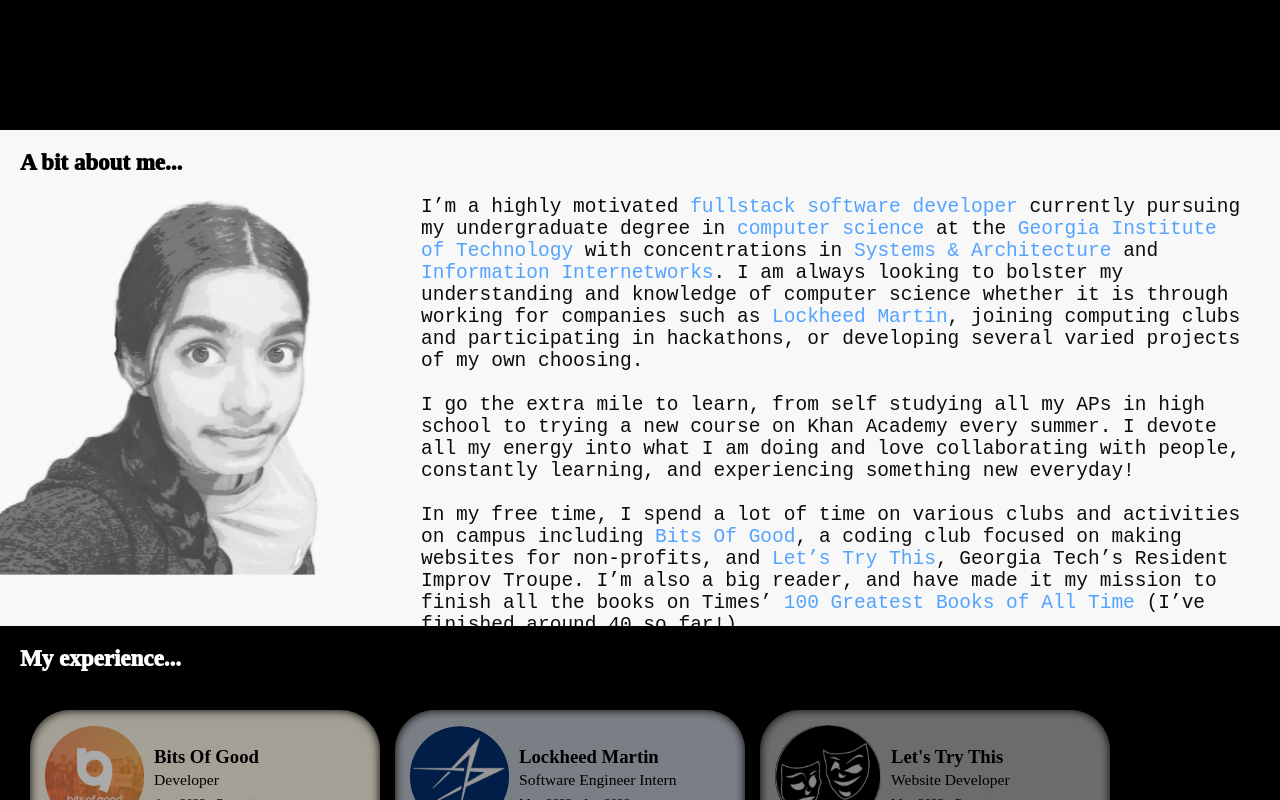
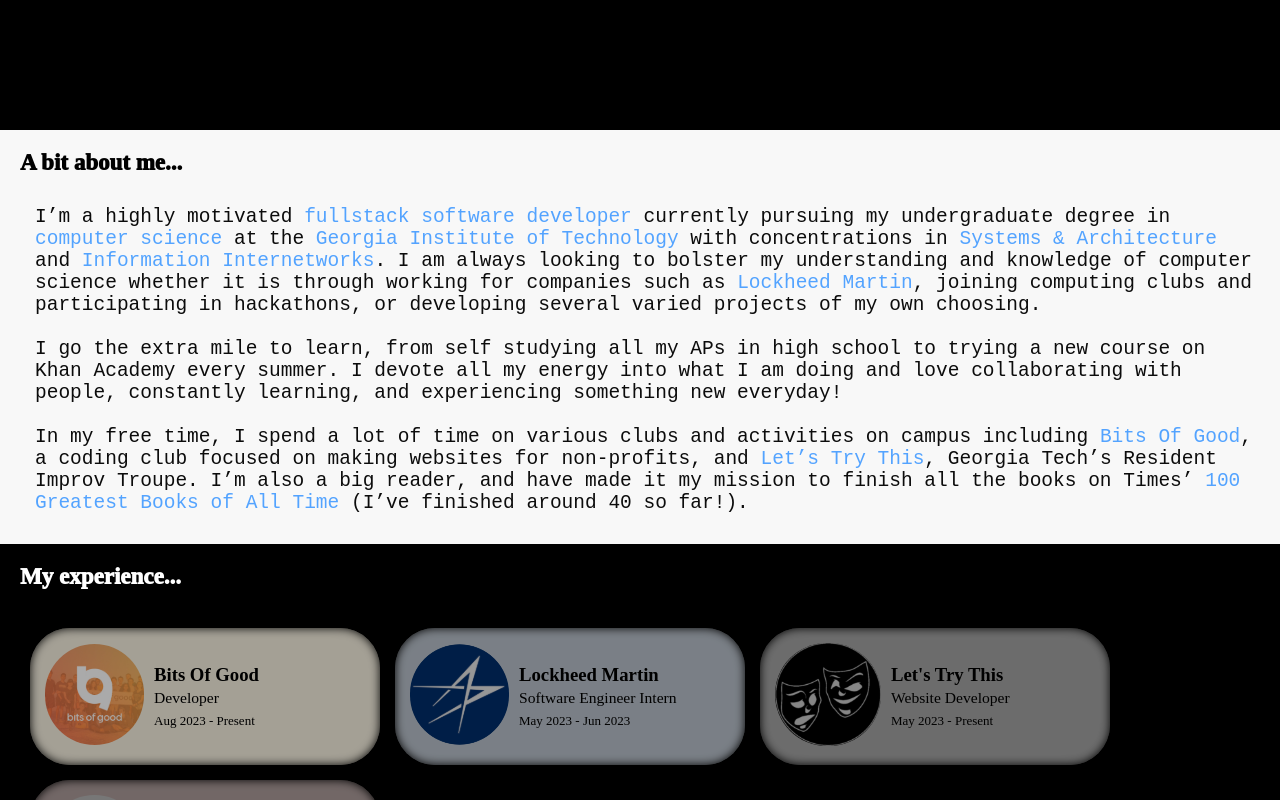
Before and after one commit to uma-anand/personal-website, a Next.js app in the folder personal-website/: page / in a window 1280 px wide. Shown: the part 700-1500 px from the top of the page. Built offline with nearby package versions, Linux system fonts and the light colour scheme.

Commit message:
feat: home screen

```diff
--- a/personal-website/src/app/components/about.js
+++ b/personal-website/src/app/components/about.js
@@ -5,16 +5,7 @@
         <>
             <div className="white-section-container" >
                 <h1 className = "header">A bit about me...</h1>
-                <div className="side-by-side">
-                    <div className="left-side" id = "about-pic">
-                        <Image
-                        src="/image 9.jpg"
-                        width={421}
-                        height={379}
-                        alt="Picture of the author"
-                        />
-                    </div>
-                    <div className="right-side" id = "about-text">
+                    <div id = "about-text">
                         <p>
                         I’m a highly motivated <span className="blue">fullstack software developer</span> currently pursuing my undergraduate degree
                         in <span className="blue">computer science</span> at the <span className="blue">Georgia Institute of Technology</span> with concentrations in
@@ -31,8 +22,8 @@
                         I’m also a big reader, and have made it my mission to finish all the books on Times’ <span className="blue">100 Greatest Books of All Time</span> (I’ve finished around 40 so far!).
                         </p>
                     </div>
+                    <div style={{"clear": "both"}}></div>
                 </div>
-            </div>
         </>
     )
 }
--- a/personal-website/src/app/components/centerHome.js
+++ b/personal-website/src/app/components/centerHome.js
@@ -1,7 +1,7 @@
 export default function CenterHome () {
     return (
         <div className="centerhomescreen">
-            <img className = "homeImage" src = "https://github.com/hak-uma-matata/Bits-of-Good-Take-Home-Assessment/blob/main/uma.jpg?raw=true" />
+            <img className = "homeImage" src = "image 9.jpg" />
             <div className = "container">
                 <div className = "typed-out">
                     <h2>hi, i'm uma.</h2>
--- a/personal-website/src/app/globals.css
+++ b/personal-website/src/app/globals.css
@@ -137,12 +137,13 @@
 }
 
 .white-section-container {
+  width: 100%;
   background-color: #F8F8F8;
 }
 
 .side-by-side {
   display: flex;
-  gap: 0px;
+  gap: 10px;
   padding:0px;
 }
 
@@ -151,6 +152,7 @@
   margin-left: 0%;
   margin-bottom: 0%;
   padding: 0px;
+  float: left;
 }
 
 p {
@@ -173,10 +175,6 @@
   font-family: "Montserrat Regular";
   margin: 0px;
   padding-left: 20px;
-}
-
-#work {
-  transform: translateY(-10px);
 }
 #work .header {
   padding-bottom: 8px;
@@ -405,11 +403,17 @@
 }
 
 #about-pic {
+  float: bottom;
   animation: fadeIn 5s;
+  margin-bottom: 0px;
 }
 
 #about-text {
   animation: fadeIn 8s;
+  padding-top: 10px;
+  padding-right: 20px;
+  padding-left: 35px;
+  padding-bottom: 30px;
 }
 
 @keyframes fadeIn {
```
Also changed, not shown: personal-website/public/image 9.jpg, 1 other file (tests, documents, lock files or other folders).
